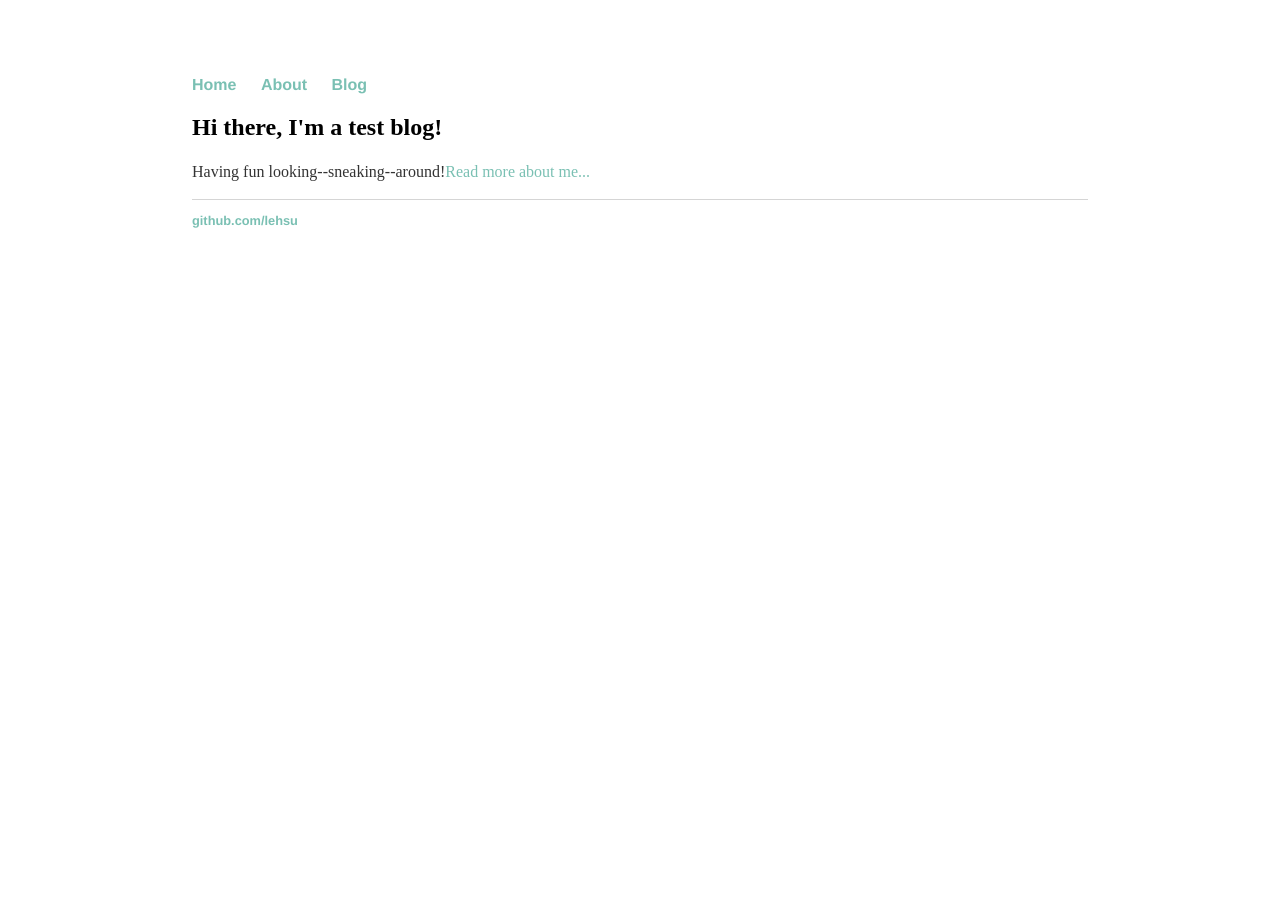
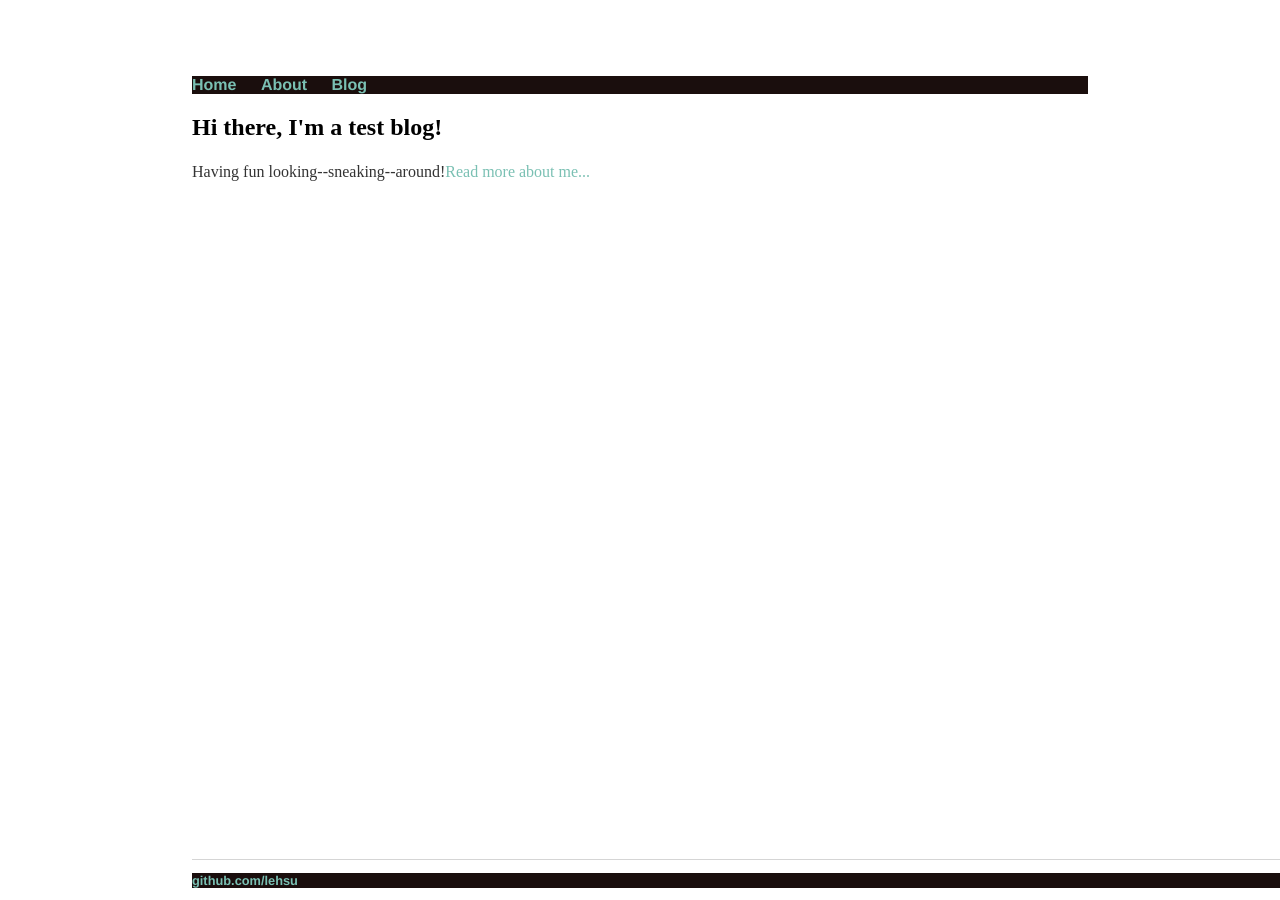
Before and after one commit to lehsu/lehsu.github.io, a Jekyll site: the page built from index.html, in a window 1280 px wide. Built offline with Jekyll 4.4.1, drawn with Linux system fonts in a browser that asks for light colours.

Commit message:
Update main.css

```diff
--- a/assets/css/main.css
+++ b/assets/css/main.css
@@ -18,6 +18,7 @@ nav ul, footer ul {
     padding: 0px;
     list-style: none;
     font-weight: bold;
+    background-color: #1a0e0d;
 }
 nav ul li, footer ul li {
     display: inline;
@@ -48,6 +49,10 @@ footer {
     border-top: 1px solid #d5d5d5;
     font-size: .8em;
     font-family: 'Lora';
+    position: absolute;
+    bottom: 0;
+    width: 100%;
+    height: 2.5rem;            /* Footer height */
 }
 
 ul.posts {
```
